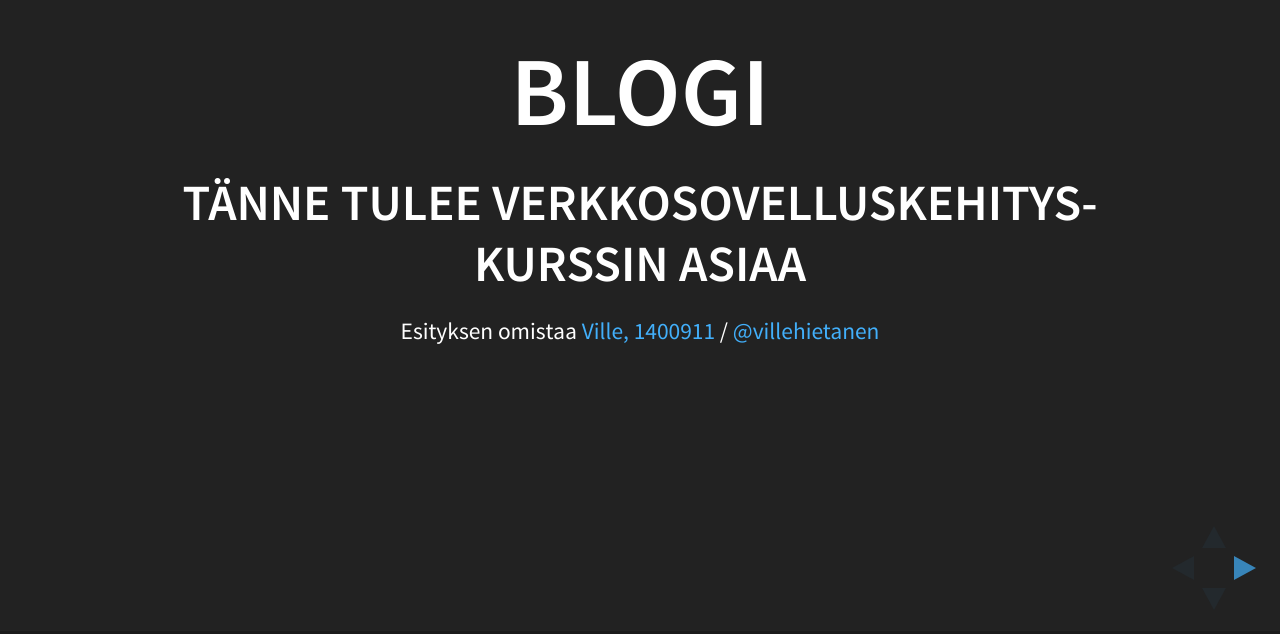
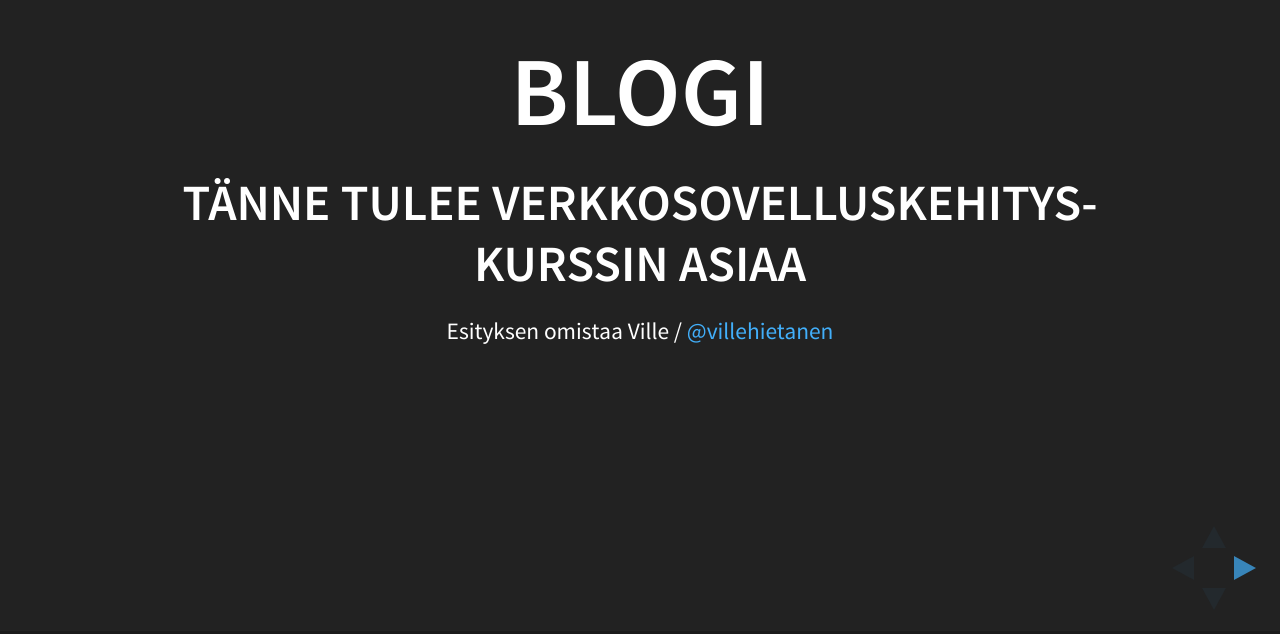
Before and after one commit to viitasusi/viitasusi.github.io, a website: page index.html in a window 1280 px wide. Shown: the part 166-800 px from the top of the page. Drawn offline with Linux system fonts and the light colour scheme.

Commit message:
Viitasuden sivut

```diff
--- a/index.html
+++ b/index.html
@@ -44,7 +44,7 @@
 					<h1>Blogi</h1>
 					<h3>Tänne tulee Verkkosovelluskehitys-kurssin asiaa</h3>
 					<p>
-						<small>Esityksen omistaa <a href="http://hakim.se">Ville, 1400911</a> / <a href="http://twitter.com/villehietanen">@villehietanen</a></small>
+						<small>Esityksen omistaa Ville</a> / <a href="http://twitter.com/villehietanen">@villehietanen</a></small>
 					</p>
 				</section>
 
```
